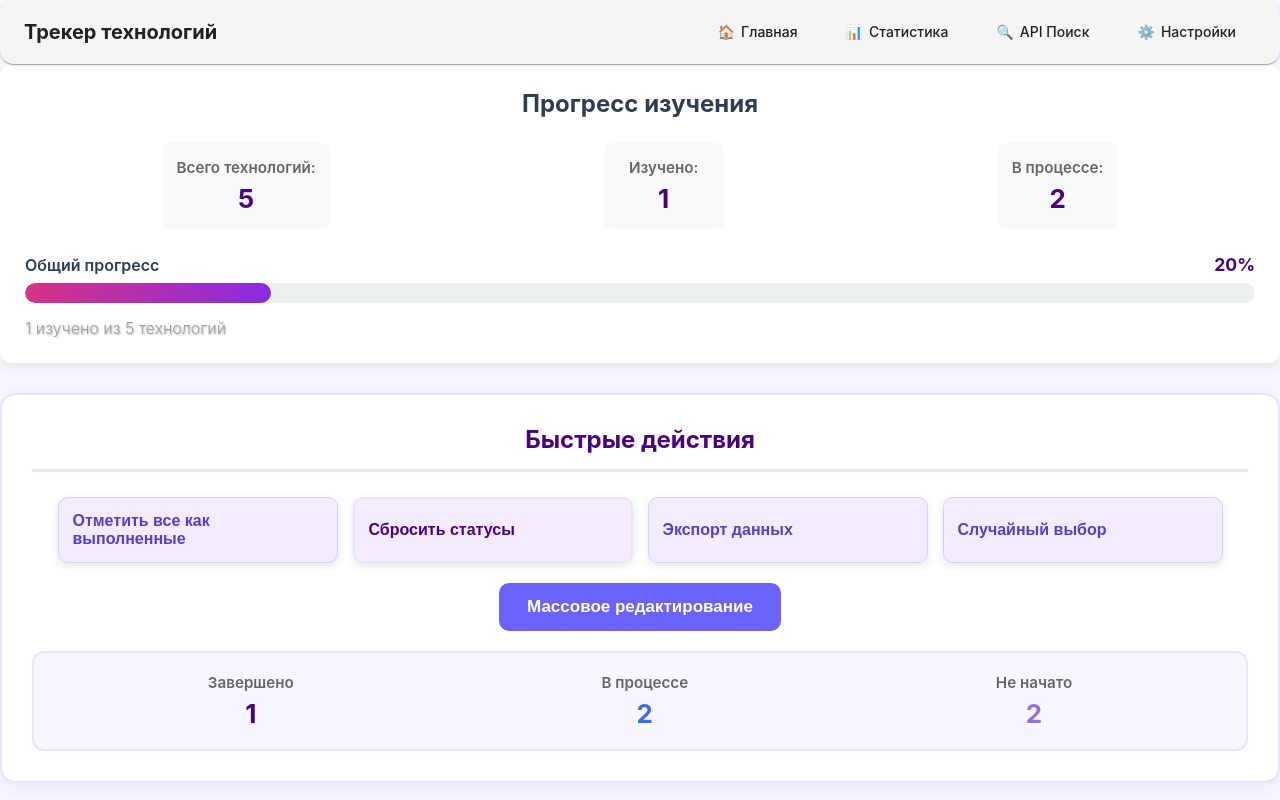
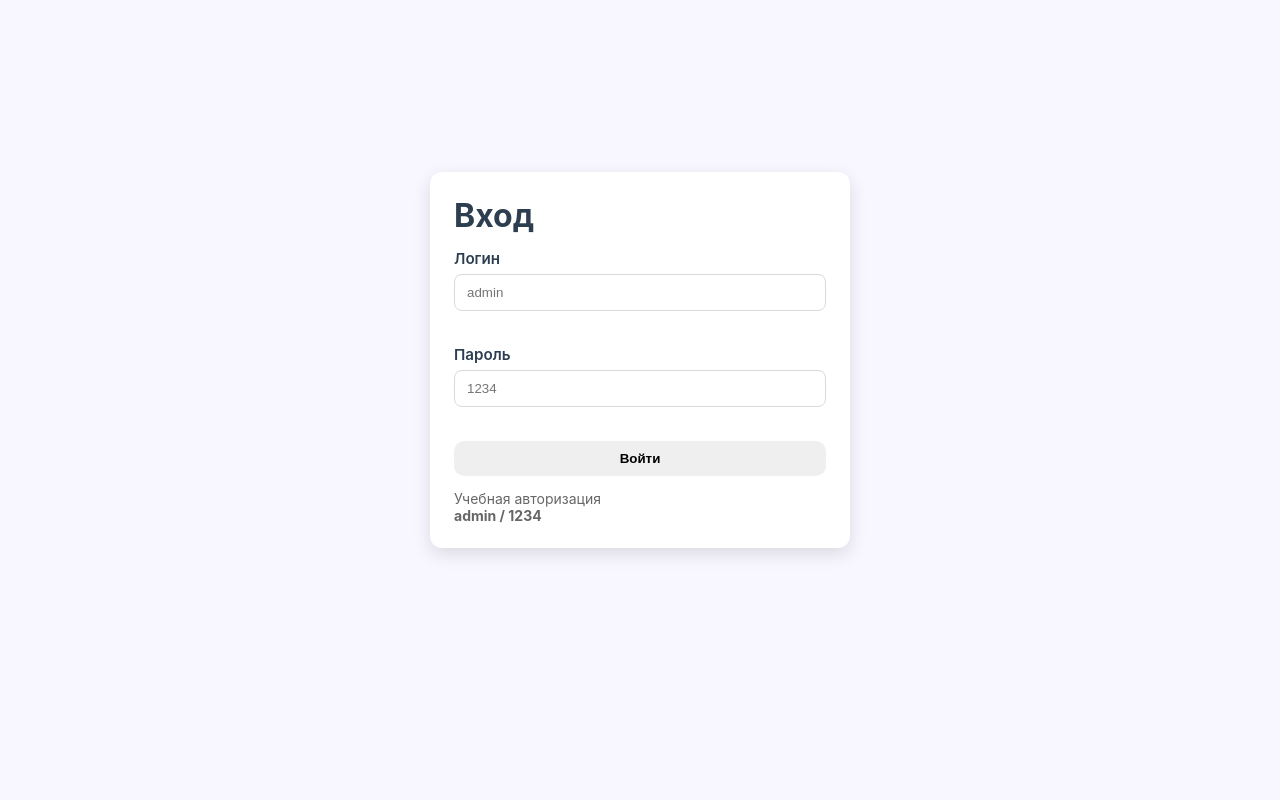
Before and after one commit to Evenysh/technology-tracker, a React (Vite) app: page /#/login in a window 1280 px wide. Before the commit this address led to /#/home. Shown: the top 800 px of the page. Built offline with nearby package versions, Linux system fonts and the light colour scheme.

Commit message:
обновление авторизации

```diff
--- /dev/null
+++ b/pages/Login.css
@@ -0,0 +1,63 @@
+.login-page {
+  min-height: calc(100vh - 80px);
+  display: flex;
+  align-items: center;
+  justify-content: center;
+  padding: 24px;
+}
+
+.login-card {
+  width: 100%;
+  max-width: 420px;
+  background: #ffffff;
+  border-radius: 12px;
+  padding: 24px;
+  box-shadow: 0 6px 18px rgba(0,0,0,0.12);
+}
+
+.login-form {
+  display: flex;
+  flex-direction: column;
+  gap: 14px;
+  margin-top: 14px;
+}
+
+.form-group label {
+  display: block;
+  font-weight: 600;
+  margin-bottom: 6px;
+}
+
+.form-group input {
+  width: 100%;
+  padding: 10px 12px;
+  border: 1px solid #d9d9d9;
+  border-radius: 8px;
+  outline: none;
+}
+
+.form-group input:focus {
+  border-color: #6b63ff;
+}
+
+.login-btn {
+  padding: 10px 12px;
+  border: none;
+  border-radius: 10px;
+  cursor: pointer;
+  font-weight: 700;
+}
+
+.login-error {
+  padding: 10px 12px;
+  border-radius: 10px;
+  background: #ffe8e8;
+  color: #b00020;
+  font-weight: 600;
+}
+
+.login-hint {
+  margin-top: 14px;
+  color: #666;
+  font-size: 14px;
+}
--- /dev/null
+++ b/pages/Login.jsx
@@ -0,0 +1,93 @@
+import { useState } from "react";
+import { useNavigate, useLocation } from "react-router-dom";
+import { useAuth } from "../src/contexts/AuthContext";
+import { useLanguage } from "../src/contexts/LanguageContext";
+import { translations } from "../src/i18n/translations";
+import "./Login.css";
+
+function Login() {
+  const { login } = useAuth();
+  const { language } = useLanguage();
+  const t = translations[language];
+
+  const navigate = useNavigate();
+  const location = useLocation();
+
+  const from = location.state?.from?.pathname || "/home";
+
+  const [username, setUsername] = useState("");
+  const [password, setPassword] = useState("");
+  const [error, setError] = useState("");
+
+  const handleSubmit = (e) => {
+    e.preventDefault();
+    setError("");
+
+    const result = login(username, password);
+
+    if (result.success) {
+      navigate(from, { replace: true });
+    } else {
+      setError(
+        language === "ru"
+          ? "Неверный логин или пароль"
+          : "Invalid login or password"
+      );
+    }
+  };
+
+  return (
+    <div className="login-page">
+      <div className="login-card">
+        <h1>{language === "ru" ? "Вход" : "Login"}</h1>
+
+        <form onSubmit={handleSubmit} className="login-form">
+          <div className="form-group">
+            <label>
+              {language === "ru" ? "Логин" : "Username"}
+            </label>
+            <input
+              type="text"
+              value={username}
+              onChange={(e) => setUsername(e.target.value)}
+              placeholder="admin"
+              required
+            />
+          </div>
+
+          <div className="form-group">
+            <label>
+              {language === "ru" ? "Пароль" : "Password"}
+            </label>
+            <input
+              type="password"
+              value={password}
+              onChange={(e) => setPassword(e.target.value)}
+              placeholder="1234"
+              required
+            />
+          </div>
+
+          {error && <div className="login-error">{error}</div>}
+
+          <button type="submit" className="login-btn">
+            {language === "ru" ? "Войти" : "Sign in"}
+          </button>
+        </form>
+
+        <div className="login-hint">
+          <p>
+            {language === "ru"
+              ? "Учебная авторизация"
+              : "Educational login"}
+          </p>
+          <p>
+            <strong>admin / 1234</strong>
+          </p>
+        </div>
+      </div>
+    </div>
+  );
+}
+
+export default Login;
--- a/src/App.jsx
+++ b/src/App.jsx
@@ -2,7 +2,7 @@
 import './App.css';
 import { useState, useEffect } from 'react';
 import {
-  HashRouter as Router,   // ✅ ВАЖНО: HashRouter вместо BrowserRouter
+  HashRouter as Router,
   Routes,
   Route,
   Navigate
@@ -12,6 +12,10 @@ import { useLanguage } from './contexts/LanguageContext';
 import { useTechnologies } from './contexts/TechnologiesContext';
 import { useThemeMode } from './contexts/ThemeContext';
 import { translations } from './i18n/translations';
+
+// 🔐 AUTH
+import { AuthProvider, useAuth } from './contexts/AuthContext';
+import ProtectedRoute from './components/ProtectedRoute';
 
 import ProgressHeader from './components/ProgressHeader';
 import TechnologyCard from './components/TechnologyCard';
@@ -23,6 +27,7 @@ import ApiSearch from './components/ApiSearch';
 
 import Stats from '../pages/Stats';
 import Settings from '../pages/Settings';
+import Login from '../pages/Login';
 
 import { LanguageProvider } from './contexts/LanguageContext';
 import { TechnologiesProvider } from './contexts/TechnologiesContext';
@@ -36,9 +41,9 @@ import { getMuiTheme } from './theme/muiTheme';
 function AppContent() {
   const { language } = useLanguage();
   const t = translations[language];
-
   const { theme } = useThemeMode();
   const muiTheme = getMuiTheme(theme);
+  const { isAuthenticated } = useAuth();
 
   const {
     technologies,
@@ -74,16 +79,29 @@ function AppContent() {
   return (
     <MuiThemeProvider theme={muiTheme}>
       <div className="App">
-        <Navigation />
+        {/* 🔐 Navigation только после логина */}
+        {isAuthenticated && <Navigation />}
         <Notification />
 
         <Routes>
-          <Route path="/" element={<Navigate to="/home" replace />} />
-          <Route path="/api-search" element={<ApiSearch />} />
+          {/* 🔐 стартовый маршрут */}
+          <Route
+            path="/"
+            element={
+              isAuthenticated
+                ? <Navigate to="/home" replace />
+                : <Navigate to="/login" replace />
+            }
+          />
 
+          {/* 🔐 login — единственный открытый маршрут */}
+          <Route path="/login" element={<Login />} />
+
+          {/* 🔐 ВСЁ приложение защищено */}
           <Route
             path="/home"
             element={
+              <ProtectedRoute>
                 <div>
                   <ProgressHeader technologies={technologies} />
 
@@ -132,41 +150,51 @@ function AppContent() {
                       filteredTechnologies.map((tech) => (
                         <TechnologyCard
                           key={tech.id}
-                        id={tech.id}
-                        title={tech.title}
-                        description={tech.description}
-                        status={tech.status}
-                        notes={tech.notes}
-                        startDate={tech.startDate}
-                        deadline={tech.deadline}
-                        estimatedHours={tech.estimatedHours}
-                        priority={tech.priority}
-                        deadlineNotes={tech.deadlineNotes}
+                          {...tech}
                           onStatusChange={toggleStatus}
                           onNotesChange={updateNotes}
                           onDelete={removeTechnology}
                         />
                       ))
                     ) : (
-                    <p
-                      style={{
-                        textAlign: 'center',
-                        color: '#666',
-                        padding: '40px'
-                      }}
-                    >
+                      <p style={{ textAlign: 'center', color: '#666', padding: '40px' }}>
                         {t.home.noTechnologies}
                       </p>
                     )}
                   </div>
                 </div>
+              </ProtectedRoute>
             }
           />
 
-          <Route path="/stats" element={<Stats />} />
-          <Route path="/settings" element={<Settings />} />
+          <Route
+            path="/api-search"
+            element={
+              <ProtectedRoute>
+                <ApiSearch />
+              </ProtectedRoute>
+            }
+          />
 
-          <Route path="*" element={<Navigate to="/home" replace />} />
+          <Route
+            path="/stats"
+            element={
+              <ProtectedRoute>
+                <Stats />
+              </ProtectedRoute>
+            }
+          />
+
+          <Route
+            path="/settings"
+            element={
+              <ProtectedRoute>
+                <Settings />
+              </ProtectedRoute>
+            }
+          />
+
+          <Route path="*" element={<Navigate to="/" replace />} />
         </Routes>
       </div>
     </MuiThemeProvider>
@@ -176,6 +204,7 @@ function AppContent() {
 function App() {
   return (
     <Router>
+      <AuthProvider>
         <NotificationProvider>
           <TechnologiesProvider>
             <LanguageProvider>
@@ -185,6 +214,7 @@ function App() {
             </LanguageProvider>
           </TechnologiesProvider>
         </NotificationProvider>
+      </AuthProvider>
     </Router>
   );
 }
--- a/src/components/Navigation.jsx
+++ b/src/components/Navigation.jsx
@@ -1,7 +1,8 @@
 // src/components/Navigation.jsx
-import { Link, useLocation } from "react-router-dom";
+import { Link, useLocation, useNavigate } from "react-router-dom";
 import { useLanguage } from "../contexts/LanguageContext";
 import { translations } from "../i18n/translations";
+import { useAuth } from "../contexts/AuthContext";
 
 // === MUI Импорт ===
 import AppBar from "@mui/material/AppBar";
@@ -14,27 +15,44 @@ import "./Navigation.css";
 
 function Navigation() {
   const location = useLocation();
+  const navigate = useNavigate();
   const { language } = useLanguage();
+  const { isAuthenticated, logout } = useAuth();
   const t = translations[language];
 
+  // 🔐 Порядок: Home → Stats(если есть) → API Search → Settings(если есть)
   const navItems = [
     { path: "/", label: t.navigation.home, exact: true, icon: "🏠" },
-    { path: "/stats", label: t.navigation.stats, icon: "📊" },
+
+    // 🔐 Stats показываем только авторизованным
+    ...(isAuthenticated
+      ? [{ path: "/stats", label: t.navigation.stats, icon: "📊" }]
+      : []),
+
+    // API Search всегда доступен
     { path: "/api-search", label: t.navigation.apiSearch || "API Поиск", icon: "🔍" },
-    { path: "/settings", label: t.navigation.settings, icon: "⚙️" },
+
+    // 🔐 Settings показываем только авторизованным
+    ...(isAuthenticated
+      ? [{ path: "/settings", label: t.navigation.settings, icon: "⚙️" }]
+      : []),
   ];
+
+  const handleLogout = () => {
+    logout();
+    navigate("/home");
+  };
 
   return (
     <AppBar position="sticky" color="default" sx={{ boxShadow: 1 }}>
       <Toolbar sx={{ display: "flex", justifyContent: "space-between" }}>
-
         {/* LOGO */}
         <Typography variant="h6" sx={{ fontWeight: 700 }}>
           {t.navigation.appName || "Трекер технологий"}
         </Typography>
 
         {/* NAVIGATION BUTTONS */}
-        <Box sx={{ display: "flex", gap: 1 }}>
+        <Box sx={{ display: "flex", gap: 1, alignItems: "center" }}>
           {navItems.map((item) => {
             const isActive = item.exact
               ? location.pathname === item.path
@@ -58,8 +76,28 @@ function Navigation() {
               </Button>
             );
           })}
+
+          {/* 🔐 Кнопка ВОЙТИ / ВЫЙТИ */}
+          {!isAuthenticated ? (
+            <Button
+              variant="outlined"
+              color="primary"
+              onClick={() => navigate("/login")}
+              sx={{ ml: 1, borderRadius: 2 }}
+            >
+              {language === "ru" ? "Войти" : "Login"}
+            </Button>
+          ) : (
+            <Button
+              variant="outlined"
+              color="error"
+              onClick={handleLogout}
+              sx={{ ml: 1, borderRadius: 2 }}
+            >
+              {language === "ru" ? "Выйти" : "Logout"}
+            </Button>
+          )}
         </Box>
-
       </Toolbar>
     </AppBar>
   );
--- a/src/components/ProtectedRoute.jsx
+++ b/src/components/ProtectedRoute.jsx
@@ -1,9 +1,22 @@
-// src/components/ProtectedRoute.jsx
-import { Navigate } from 'react-router-dom';
+import { Navigate, useLocation } from "react-router-dom";
+import { useAuth } from "../contexts/AuthContext";
 
-function ProtectedRoute({ children, isLoggedIn }) {
-  if (!isLoggedIn) {
-    return <Navigate to="/login" replace />;
+/**
+ * Обёртка для защищённых маршрутов
+ * Если пользователь не авторизован — редирект на /login
+ */
+function ProtectedRoute({ children }) {
+  const { isAuthenticated } = useAuth();
+  const location = useLocation();
+
+  if (!isAuthenticated) {
+    return (
+      <Navigate
+        to="/login"
+        replace
+        state={{ from: location }}
+      />
+    );
   }
 
   return children;
--- /dev/null
+++ b/src/contexts/AuthContext.jsx
@@ -0,0 +1,69 @@
+import { createContext, useContext, useState, useEffect, useCallback } from "react";
+
+const AuthContext = createContext(null);
+
+// ключ в localStorage
+const AUTH_STORAGE_KEY = "isAuthenticated";
+
+// тестовые данные (учебная авторизация)
+const TEST_USER = {
+  login: "admin",
+  password: "1234",
+};
+
+export function AuthProvider({ children }) {
+  const [isAuthenticated, setIsAuthenticated] = useState(() => {
+    return localStorage.getItem(AUTH_STORAGE_KEY) === "true";
+  });
+
+  // синхронизация с localStorage
+  useEffect(() => {
+    localStorage.setItem(AUTH_STORAGE_KEY, String(isAuthenticated));
+  }, [isAuthenticated]);
+
+  /**
+   * Логин (учебный)
+   */
+  const login = useCallback((login, password) => {
+    if (
+      login === TEST_USER.login &&
+      password === TEST_USER.password
+    ) {
+      setIsAuthenticated(true);
+      return { success: true };
+    }
+
+    return {
+      success: false,
+      message: "Invalid login or password",
+    };
+  }, []);
+
+  /**
+   * Выход
+   */
+  const logout = useCallback(() => {
+    setIsAuthenticated(false);
+    localStorage.removeItem(AUTH_STORAGE_KEY);
+  }, []);
+
+  const value = {
+    isAuthenticated,
+    login,
+    logout,
+  };
+
+  return (
+    <AuthContext.Provider value={value}>
+      {children}
+    </AuthContext.Provider>
+  );
+}
+
+export const useAuth = () => {
+  const ctx = useContext(AuthContext);
+  if (!ctx) {
+    throw new Error("useAuth must be used inside AuthProvider");
+  }
+  return ctx;
+};
```
Lines whose indentation alone changed are shown as unchanged.
